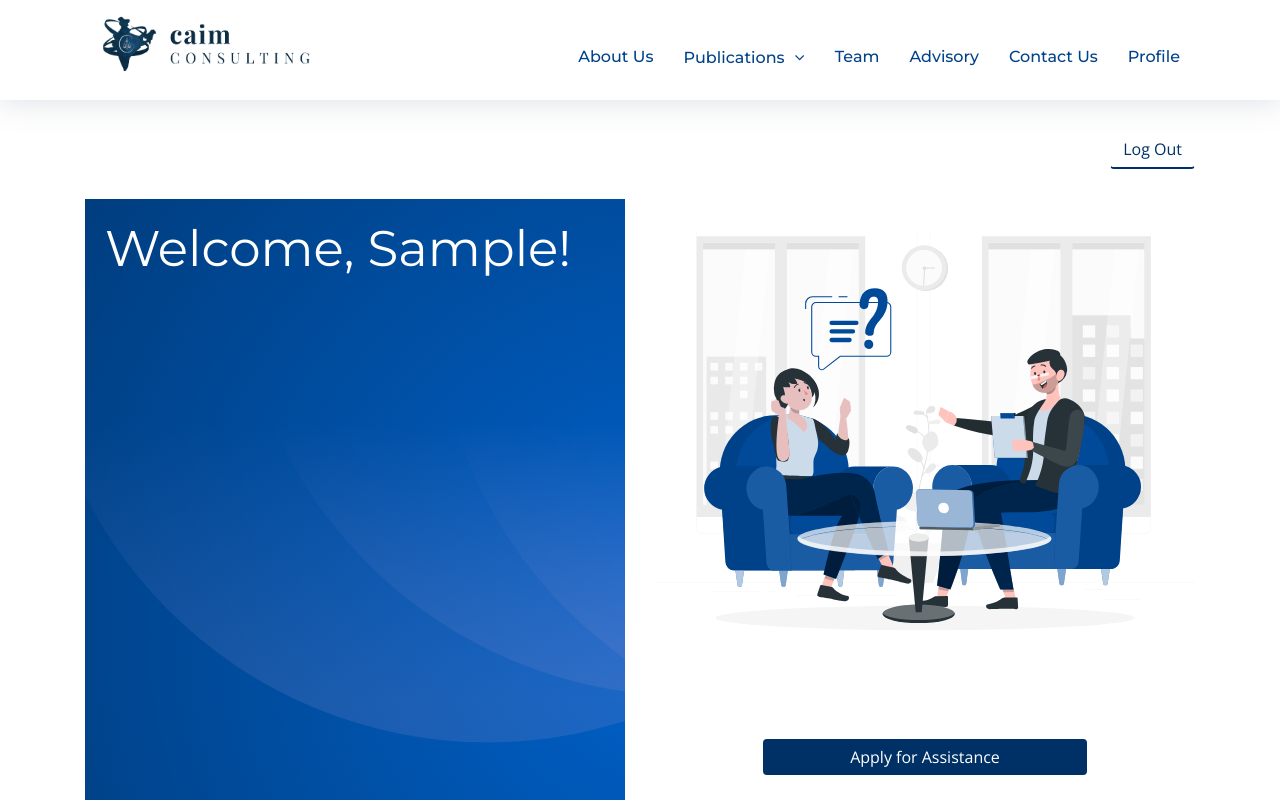
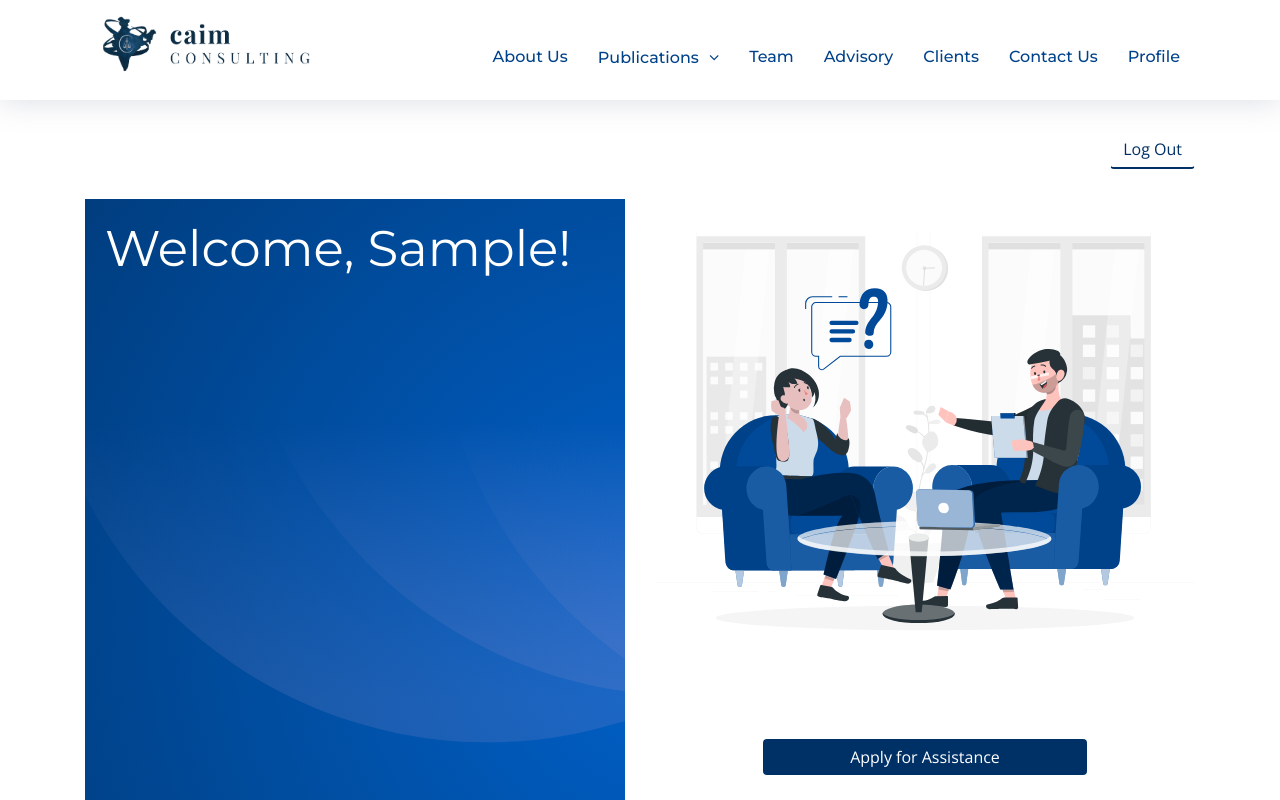
Before and after one commit to caimconsulting/caim-consulting-website, a Django app: page /profile/ in a window 1280 px wide. Shown: the top 800 px of the page. Run offline with Django 3.2, Linux system fonts and the light colour scheme; the visitor is signed in with stand-in values (Sample User, id 1); data that the repository does not hold is empty; parts of the project's set-up code (start-up, migrations or seed data) failed here and were passed over; some libraries are stand-ins or nearby versions.

Commit message:
feat: add clients section in navbar

```diff
--- a/caimconsulting/templates/base.html
+++ b/caimconsulting/templates/base.html
@@ -114,6 +114,7 @@
             </li>
             <li><a href="{% url 'homepage' %}#team">Team</a></li>
             <li><a href="{% url 'homepage' %}#board">Advisory</a></li>
+            <li><a href="{% url 'homepage' %}#clients">Clients</a></li>
             <li><a href="{% url 'homepage' %}#contact">Contact Us</a></li>
             <li><a href="{% url 'profile' %}">Profile</a></li>
           </ul>
```
